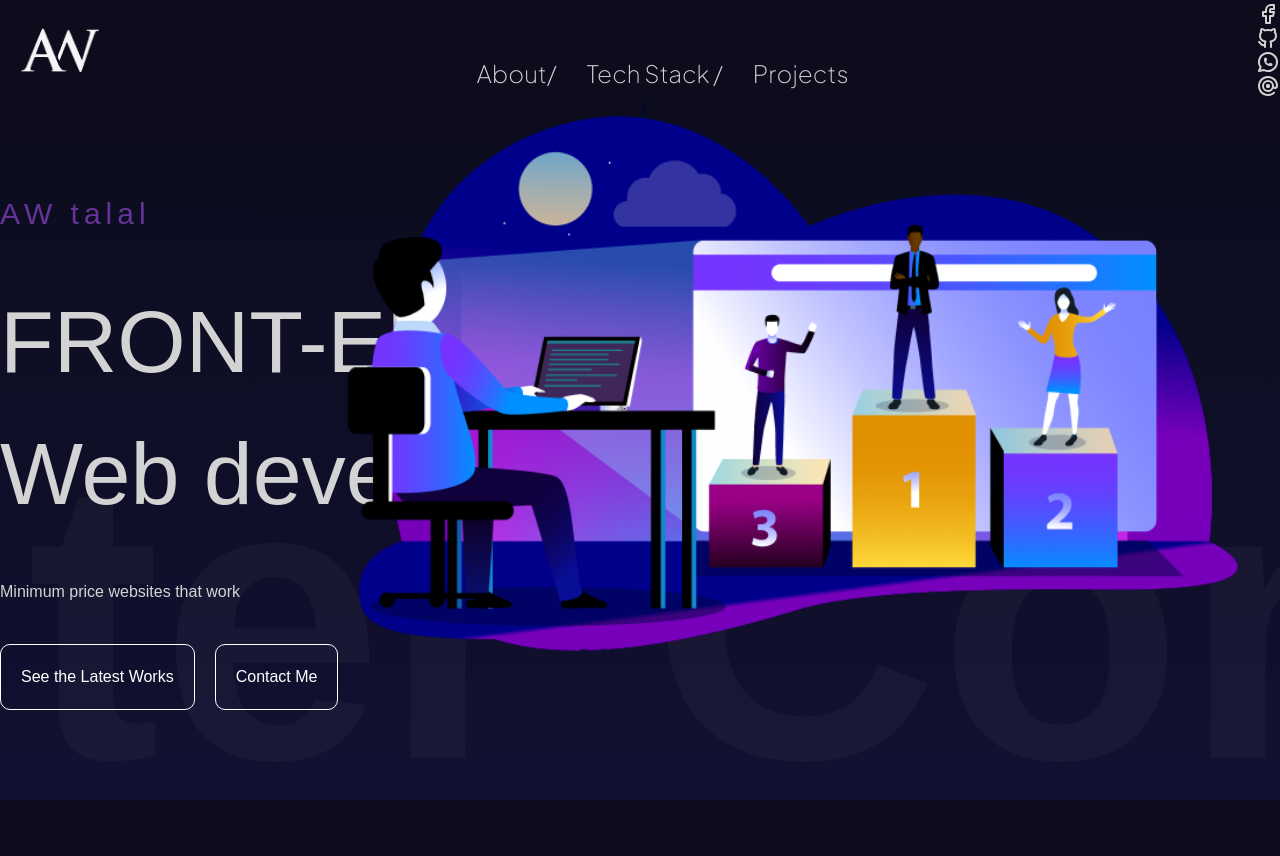
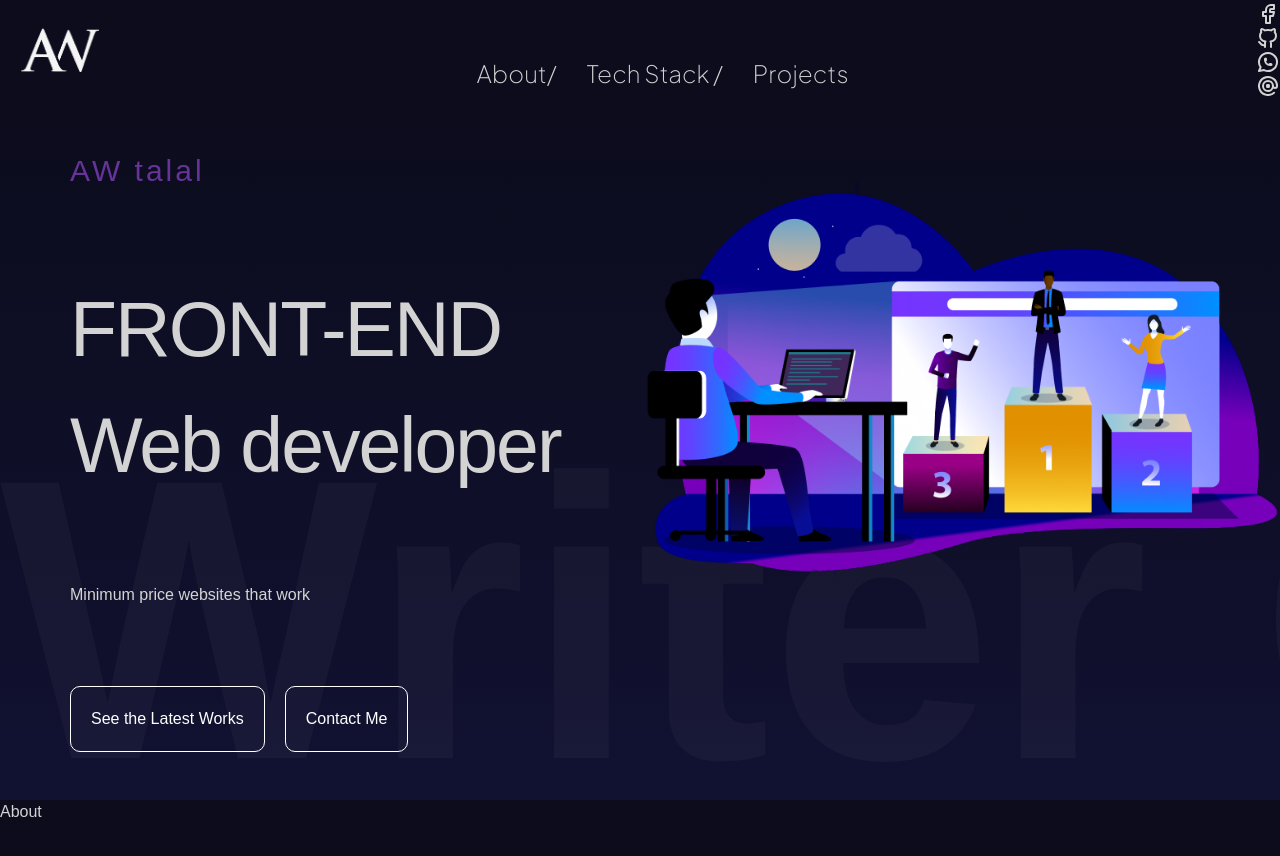
Before and after one commit to seriesBLACK/portfolio3.0, a React (Vite) app: page / in a window 1280 px wide. Shown: the top 856 px of the page. After the commit the page ends 824 px from the top, so only its background shows below. Built offline with nearby package versions, Linux system fonts and the light colour scheme.

Commit message:
hero section bug fix

```diff
--- a/src/App.jsx
+++ b/src/App.jsx
@@ -1,6 +1,7 @@
 import Header from './components/Header'
 import { FloatingNav } from './components/FloatingNav';
 import Hero from './sections/Hero';
+import About from './sections/About';
 
 export default function App() {
 
@@ -9,8 +10,8 @@ export default function App() {
 
       {window.innerWidth >= 750 ? (<Header />) : (<FloatingNav />)}
       <Hero />
-      {/* <section>About</section>
-      <section>Tech Stack</section>
+      <About />
+      {/* <section>Tech Stack</section>
       <section>Projects</section>
       <footer></footer> */}
 
--- a/src/app.scss
+++ b/src/app.scss
@@ -18,7 +18,6 @@ html {
 body {
   background-color: #0c0c1d;
   color: lightgray;
-  height: 2000px;
 }
 
 a {
--- a/src/components/Header.jsx
+++ b/src/components/Header.jsx
@@ -11,7 +11,7 @@ export default function Header() {
         <a className="anker" href="">Tech Stack /</a>
         <a className="anker" href="">Projects</a>
       </nav>
-      <div className="flex gap-3 mr-8">
+      <div className="flex items-start gap-3 mr-8">
         <IconBrandFacebook className=" cursor-pointer hover:scale-110 rounded-full bg-blue-700 w-9 h-9 p-1" />
         <IconBrandGithub className=" cursor-pointer hover:scale-110 rounded-full bg-black w-9 h-9 p-1" />
         <IconBrandWhatsapp className=" cursor-pointer hover:scale-110 rounded-full bg-green-700 w-9 h-9 p-1" />
--- a/src/css/hero.scss
+++ b/src/css/hero.scss
@@ -2,24 +2,27 @@
 
 .hero {
   height: calc(100vh - 100px);
-  overflow: hidden;
+  width: 100%;
   background: linear-gradient(180deg, #0c0c1d, #111132);
   position: relative;
 
   .wrapper {
-    max-width: 1366px;
     height: 100%;
     margin: auto;
+
+
 
     .textContainer {
       width: 50%;
       height: 100%;
       display: flex;
       flex-direction: column;
-      justify-content: center;
-      gap: 40px;
+      justify-content: space-evenly;
+      padding-left: 70px;
+      gap: 32px;
 
       @include mobile {
+        padding: 0;
         width: 100%;
         gap: 20px;
         align-items: center;
@@ -29,11 +32,12 @@
       h2 {
         font-size: 30px;
         color: rebeccapurple;
-        letter-spacing: 5px;
+        letter-spacing: 3px;
       }
 
       h1 {
-        font-size: 88px;
+        font-size: 77px;
+        letter-spacing: -2px;
 
         @include mobile {
           font-size: 35px;
@@ -60,17 +64,15 @@
 
         }
       }
-
-      img {
-        z-index: 5;
-        width: 100%;
-      }
     }
   }
 
   .imageContainer {
     height: 80%;
-    margin-right: 38px;
+    width: 50%;
+    display: flex;
+    justify-content: center;
+    align-items: center;
     position: absolute;
     top: 0;
     right: 0;
@@ -85,7 +87,6 @@
 
     img {
       width: 100%;
-      height: 100%;
       object-fit: cover;
     }
 
--- /dev/null
+++ b/src/sections/About.jsx
@@ -0,0 +1,9 @@
+import React from 'react'
+
+export default function About() {
+  return (
+    <div>
+      About
+    </div>
+  )
+}
--- a/src/sections/Hero.jsx
+++ b/src/sections/Hero.jsx
@@ -53,24 +53,18 @@ export default function Hero() {
         >
           <motion.h2 variants={textVariants}>AW talal</motion.h2>
           <motion.h1 variants={textVariants}>FRONT-END Web developer</motion.h1>
-          <p>Minimum price websites that work</p>
+          <p className=" font-mono text-xl">Minimum price websites that work</p>
           <motion.div variants={textVariants} className="buttons">
             <motion.button variants={textVariants}>
               See the Latest Works
             </motion.button>
             <motion.button variants={textVariants}>Contact Me</motion.button>
           </motion.div>
-          {/* <motion.img
-            variants={textVariants}
-            animate="scrollButton"
-            src={scroll}
-            alt="scroll img"
-          /> */}
         </motion.div>
       </div>
       <motion.div
         className="slidingTextContainer"
-        variants={sliderVariants}
+        // variants={sliderVariants}
         initial="initial"
         animate="animate"
       >
```
